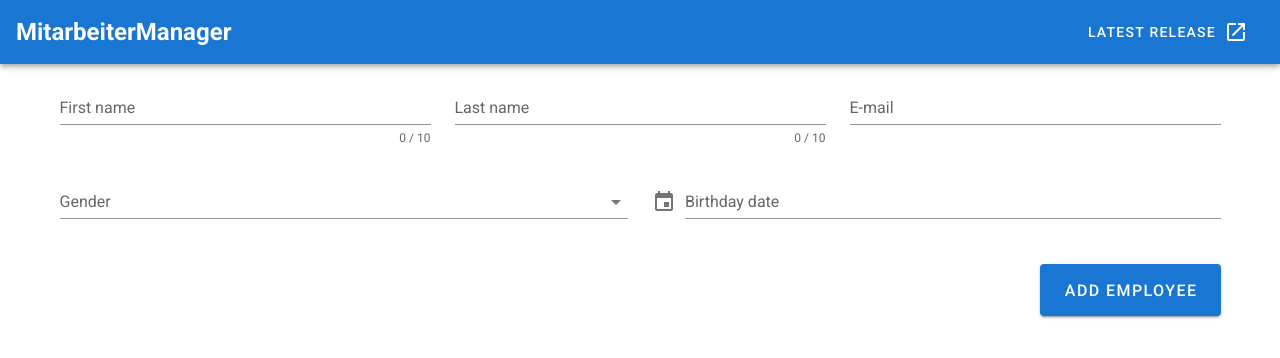
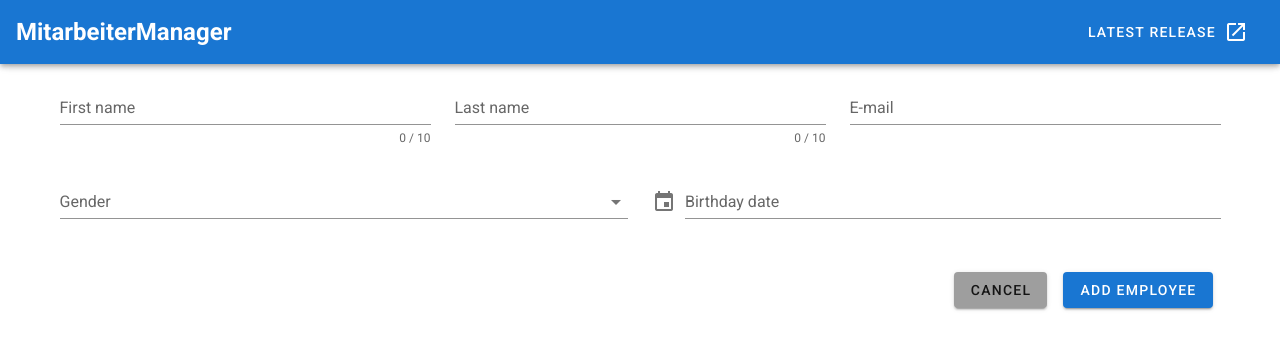
Before and after one commit to Yannik195/mitarbeitermanager-frontend, a Vue app: page /add in a window 1280 px wide. Shown: the top 358 px of the page. Built offline with nearby package versions, Linux system fonts and the light colour scheme.

Commit message:
adjust buttons on add employee to redirect to overview

```diff
--- a/src/sites/AddEmployee.vue
+++ b/src/sites/AddEmployee.vue
@@ -83,14 +83,23 @@
       <v-row>
         <v-col>
           <!-- Submit -->
+          <router-link to="/overview">
             <v-btn
+              class="ma-2"
               @click="postEmployee"
               color="primary"
-            x-large
               style="float: right"
             >
               Add Employee
             </v-btn>
+          </router-link>
+
+          <!-- Cancel -->
+          <router-link to="/overview">
+            <v-btn class="ma-2" color="grey" style="float: right">
+              Cancel
+            </v-btn>
+          </router-link>
         </v-col>
       </v-row>
     </v-container>
--- a/src/sites/EmployeeOverview.vue
+++ b/src/sites/EmployeeOverview.vue
@@ -3,7 +3,12 @@
     <h1>This is the Overview</h1>
     {{ response.data }}
 
-    <v-data-table :headers="headers" :items="response.data"> </v-data-table>
+    <v-data-table
+      :headers="headers"
+      :items="response.data"
+      :items-per-page="20"
+    >
+    </v-data-table>
 
     <router-link to="/add">
       <v-btn elevation="2" fab>
```
Lines whose indentation alone changed are shown as unchanged.
